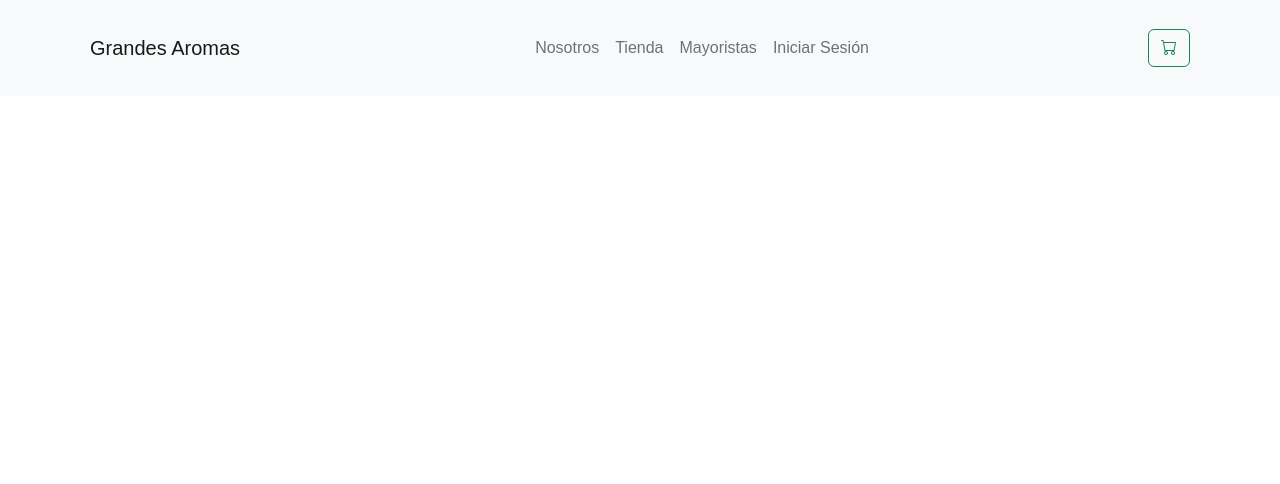
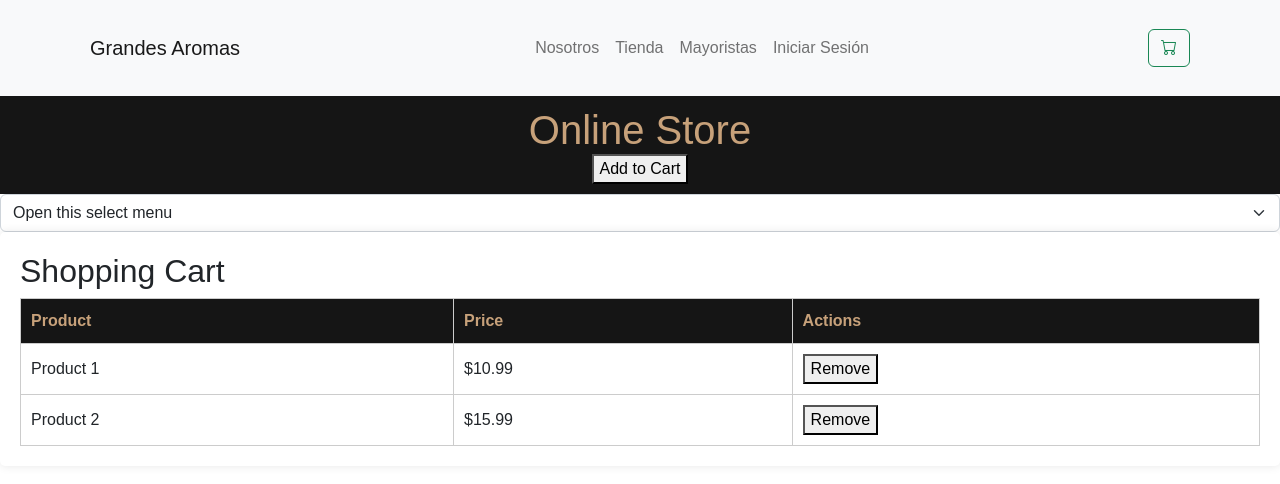
Before and after one commit to GersonYF/GrandeAromas, a React (Create React App) app in the folder ui/: page /carrito in a window 1280 px wide. Shown: the top 484 px of the page. Built offline with nearby package versions, Linux system fonts and the light colour scheme.

Commit message:
Carrito de compras

```diff
--- /dev/null
+++ b/package.json
@@ -0,0 +1,5 @@
+{
+  "dependencies": {
+    "yarn": "^1.22.19"
+  }
+}
--- a/ui/src/App.js
+++ b/ui/src/App.js
@@ -8,6 +8,7 @@ import Signup from './views/Signup';
 import Dashboard from './views/Dashboard';
 import Tests from './views/Tests';
 import Nosotros from  './views/Nosotros';
+import CarritoCompras from './views/CarritoCompras';
 import PrivateRoute from './components/PrivateRoute';
 import './App.css';
 import Home from './views/Home';
@@ -30,7 +31,8 @@ function App() {
       <Routes>
         <Route path="/login" element={<Login />} />
         <Route path="/signup" element={<Signup />} />
-        <Route path="/dashboard" element={<PrivateRoute />} >
+        <Route path="/dashboard" element={<PrivateRoute />} />
+        <Route path="/carrito" element={<CarritoCompras />} >
           <Route index element={<Dashboard />} />
           {/* Add any more private routes nested inside here */}
         </Route>
--- /dev/null
+++ b/ui/src/views/CarritoCompras.jsx
@@ -0,0 +1,84 @@
+import React, { useState } from 'react';
+import Form from 'react-bootstrap/Form';
+import './carrito.css';
+
+const CartItem = ({ item, onRemove }) => (
+  <div className="cart-item">
+    <span className="item-name">{item.name}</span>
+    <span className="item-price">${item.price}</span>
+    <button className="remove-button" onClick={() => onRemove(item)}>
+      Remove
+    </button>
+  </div>
+);
+
+const ShoppingCart = ({ cartItems, onRemove }) => (
+  <div className="shopping-cart">
+    <h2>Shopping Cart</h2>
+    <table className="cart-table">
+      <thead>
+        <tr>
+          <th>Product</th>
+          <th>Price</th>
+          <th>Actions</th>
+        </tr>
+      </thead>
+      <tbody>
+        {cartItems.map((item) => (
+          <tr key={item.id}>
+            <td>{item.name}</td>
+            <td>${item.price}</td>
+            <td>
+              <button onClick={() => onRemove(item)}>Remove</button>
+            </td>
+          </tr>
+        ))}
+      </tbody>
+    </table>
+  </div>
+);
+
+const SelectBasicExample = () => (
+  <Form.Select aria-label="Default select example">
+    <option>Open this select menu</option>
+    <option value="1">One</option>
+    <option value="2">Two</option>
+    <option value="3">Three</option>
+  </Form.Select>
+);
+
+const App = () => {
+  const [cartItems, setCartItems] = useState([
+    { id: 1, name: 'Product 1', price: 10.99 },
+    { id: 2, name: 'Product 2', price: 15.99 },
+  ]);
+
+  const handleRemoveItem = (itemToRemove) => {
+    const updatedCart = cartItems.filter((item) => item.id !== itemToRemove.id);
+    setCartItems(updatedCart);
+  };
+
+  const handleAddToCart = () => {
+    const newItem = {
+      id: cartItems.length + 1,
+      name: 'New Product',
+      price: 9.99,
+    };
+    setCartItems([...cartItems, newItem]);
+  };
+
+  return (
+    <div className="app">
+      <header>
+        <h1>Online Store</h1>
+        <button onClick={handleAddToCart}>Add to Cart</button>
+      </header>
+      <main>
+        <SelectBasicExample />
+        <ShoppingCart cartItems={cartItems} onRemove={handleRemoveItem} />
+      </main>
+    </div>
+  );
+};
+
+export default App;
--- /dev/null
+++ b/ui/src/views/carrito.css
@@ -0,0 +1,83 @@
+/* carrito.css */
+
+/* Establece el color de fondo para toda la página */
+body {
+  background-color: #9d7b65; /* Color de fondo que ocupa toda la página */
+  margin: 0;
+  padding: 0;
+  font-family: Arial, sans-serif;
+  min-height: 100vh; /* Asegura que la altura sea al menos igual a la altura de la ventana */
+}
+
+/* Encabezado */
+header {
+  background-color: var(--dark-color); /* Color de fondo del encabezado */
+  color: var(--primary-color); /* Color del texto del encabezado */
+  text-align: center;
+  padding: 10px;
+}
+
+/* Título principal */
+h1 {
+  margin: 0;
+}
+
+/* Estilos del carrito de compras */
+.shopping-cart {
+  background-color: #fff; /* Color de fondo del carrito de compras */
+  padding: 20px;
+  border-radius: 5px;
+  box-shadow: 0px 0px 10px rgba(0, 0, 0, 0.1); /* Sombra del carrito de compras */
+}
+
+/* Evita la herencia de estilos */
+.no-inherit {
+  all: unset;
+}
+
+.cart-table {
+  width: 100%;
+  border-collapse: collapse;
+}
+
+.cart-table th,
+.cart-table td {
+  border: 1px solid #ccc;
+  padding: 10px;
+  text-align: left;
+}
+
+.cart-table th {
+  background-color: var(--dark-color); /* Color de fondo de las celdas del encabezado de la tabla */
+  color: var(--primary-color); /* Color del texto del encabezado de la tabla */
+}
+
+/* Estilos de los elementos del carrito */
+.cart-item {
+  margin: 10px 0;
+  display: flex;
+  justify-content: space-between;
+  align-items: center;
+}
+
+.item-name {
+  font-weight: bold;
+}
+
+.item-price {
+  color: #009900; /* Color del precio del artículo */
+}
+
+.remove-button {
+  background-color: #ff0000; /* Color de fondo del botón de eliminar */
+  color: #fff; /* Color del texto del botón de eliminar */
+  border: none;
+  padding: 5px 10px;
+  border-radius: 5px;
+  cursor: pointer;
+}
+
+/* Estilos del selector */
+.select-example {
+  margin-top: 20px;
+}
```
Also changed, not shown: 2 other files (tests, documents, lock files or other folders).
